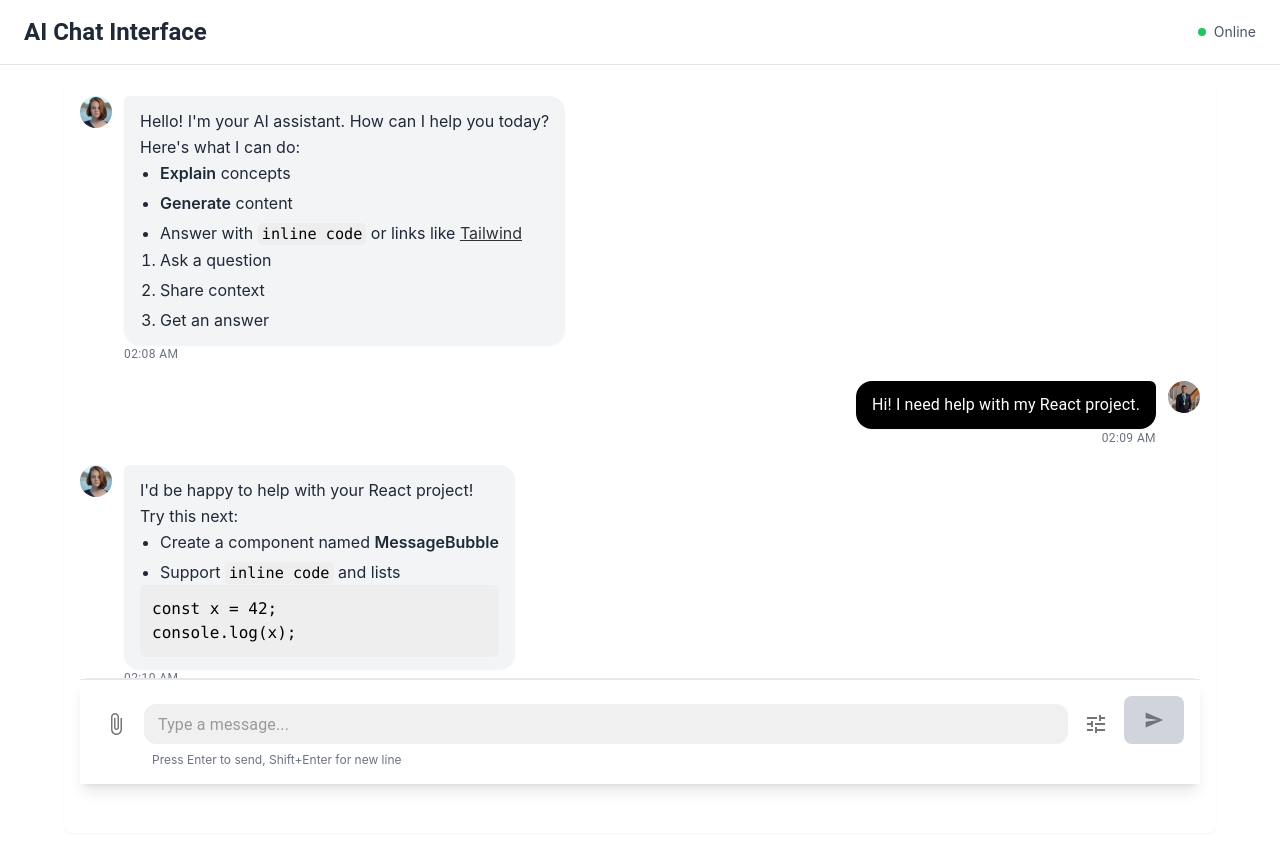
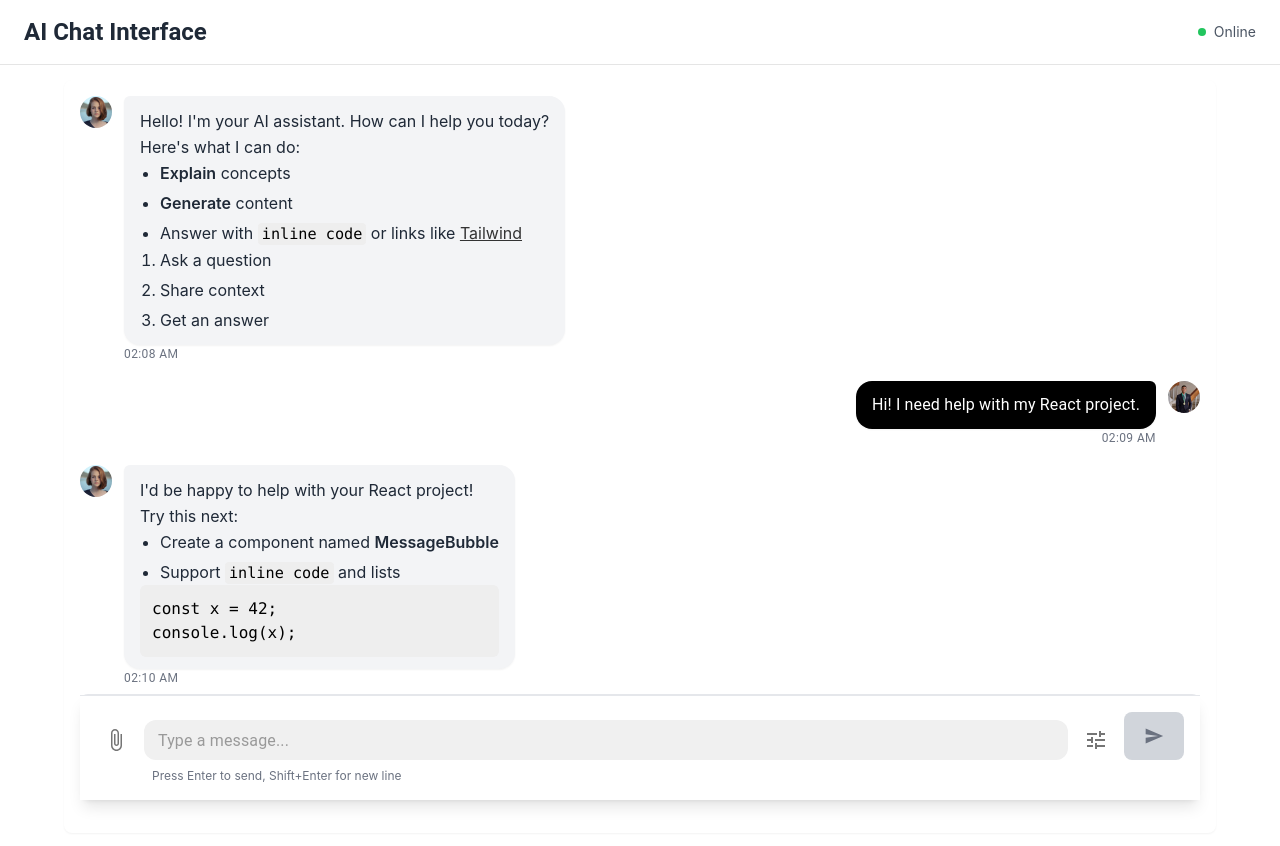
Before and after one commit to allenarduino/react-ai-chat-interface, a React (Vite) app: page / in a window 1280 px wide. Shown: the top 846 px of the page. Built offline with nearby package versions, Linux system fonts and the light colour scheme.

Commit message:
fix(ui): remove bottom gap from fixed composer
- Remove pb-4 padding to make composer flush with bottom
- Fix hanging composer issue

```diff
--- a/src/pages/Home.tsx
+++ b/src/pages/Home.tsx
@@ -108,7 +108,7 @@ const Home: React.FC = () => {
 
             {/* Fixed Composer Section at Bottom */}
             <Box className="fixed bottom-0 left-0 right-0 z-50">
-                <Box className="max-w-6xl mx-auto px-4 pb-4">
+                <Box className="max-w-6xl mx-auto px-4">
                     <Box className="bg-white border-t border-gray-200 rounded-t-lg shadow-lg">
                         <Composer
                             onSend={handleSendMessage}
```
